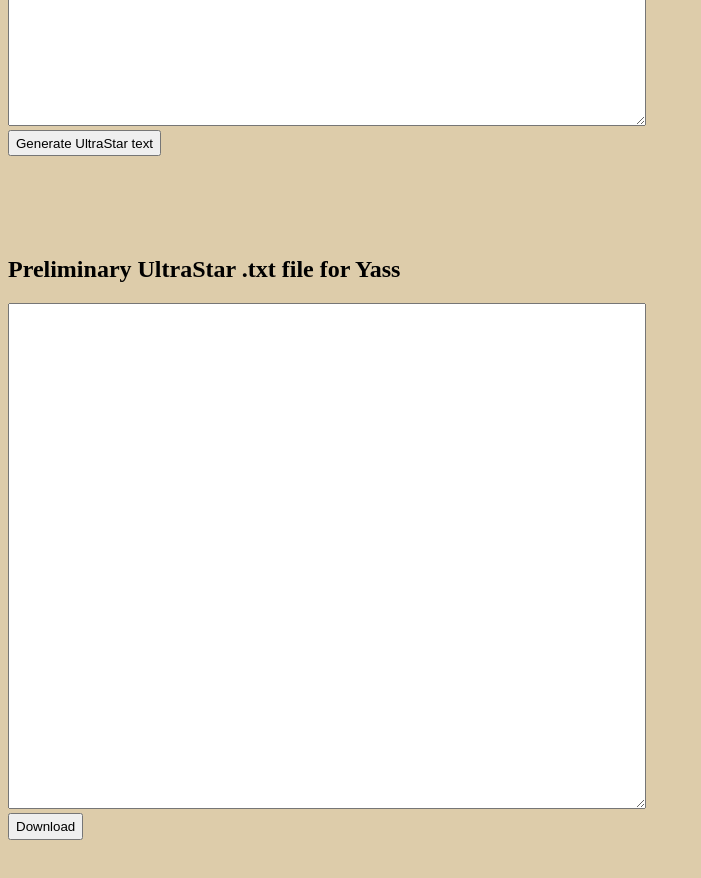
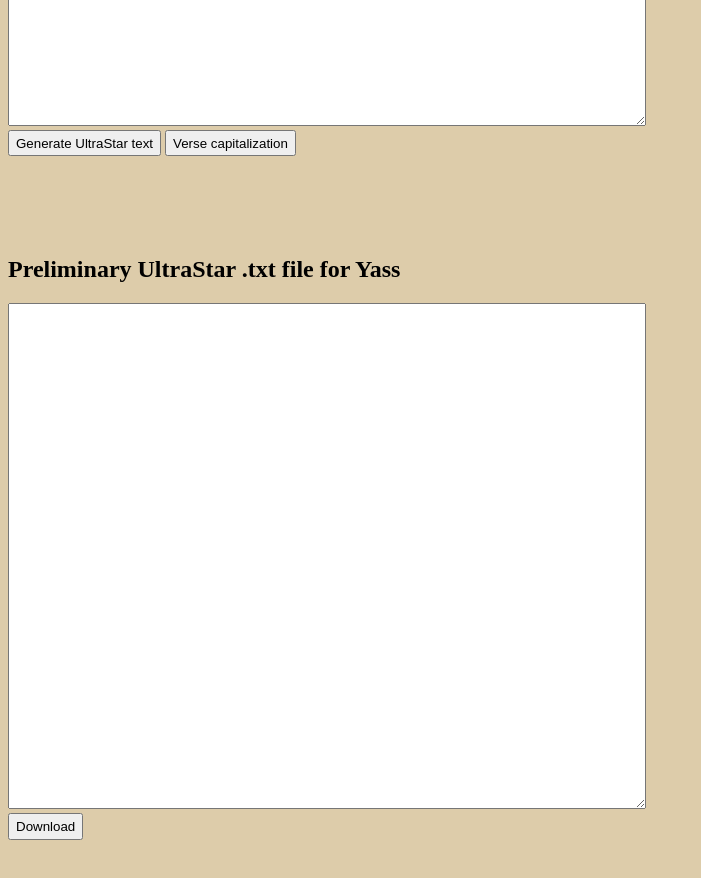
Before and after one commit to angs/ultrastar-tools, a plain HTML site: page ultrastart.html in a window 1280 px wide. Shown: the part 1060-1938 px from the top of the page, without its empty margins (0-701 px from the left). Drawn offline with Linux system fonts and the light colour scheme.

Commit message:
Verse capitalization

```diff
--- a/ultrastart.html
+++ b/ultrastart.html
@@ -28,6 +28,7 @@
 const lineOffset = 6;
 const quarterbeatMinute = 15000;
 const bpmThreshold = 200;
+const cookieExpireDays = 600
 const tags = [ "title"
              , "artist"
              , "language"
@@ -133,7 +134,7 @@
 
 function setCookie() {
     const d = new Date();
-    d.setTime(d.getDate() + 600);
+    d.setTime(d.getDate() + cookieExpireDays);
     const name = document.getElementById("creator").value;
     if (name !== "" && name !== null) {
         document.cookie
@@ -256,6 +257,21 @@
         l.click();
     };
     checkCookie();
+}
+
+function verseCapitalizationScheme(){
+  document.getElementById("lyrics").value
+	= document
+	.getElementById("lyrics")
+	.value
+	.split("\n\n")
+	.map((x)=>x
+	  .split("\n")
+		.map((y)=>y.split(" "))
+		.map((z)=>(z[0]==="I")? z.join(" ") : [z[0].toLowerCase()].concat(z.slice(1)).join(" "))
+		.join("\n"))
+	.map((x)=>x.charAt(0).toUpperCase() + x.slice(1))
+	.join("\n\n");
 }
 
 </script>
@@ -430,6 +446,7 @@
 <h2>Hyphenated lyrics</h2>
 <textarea id="lyrics" name="lyrics" spellcheck="false"></textarea>
 <button onclick="makeUS()">Generate UltraStar text</button>
+<button onclick="verseCapitalizationScheme()" title="Lowercase every start of line in verses (separated by an empty line) except first line">Verse capitalization</button>
 </div>
 <div class="big">
 <h2>Preliminary UltraStar .txt file for Yass</h2>
```
